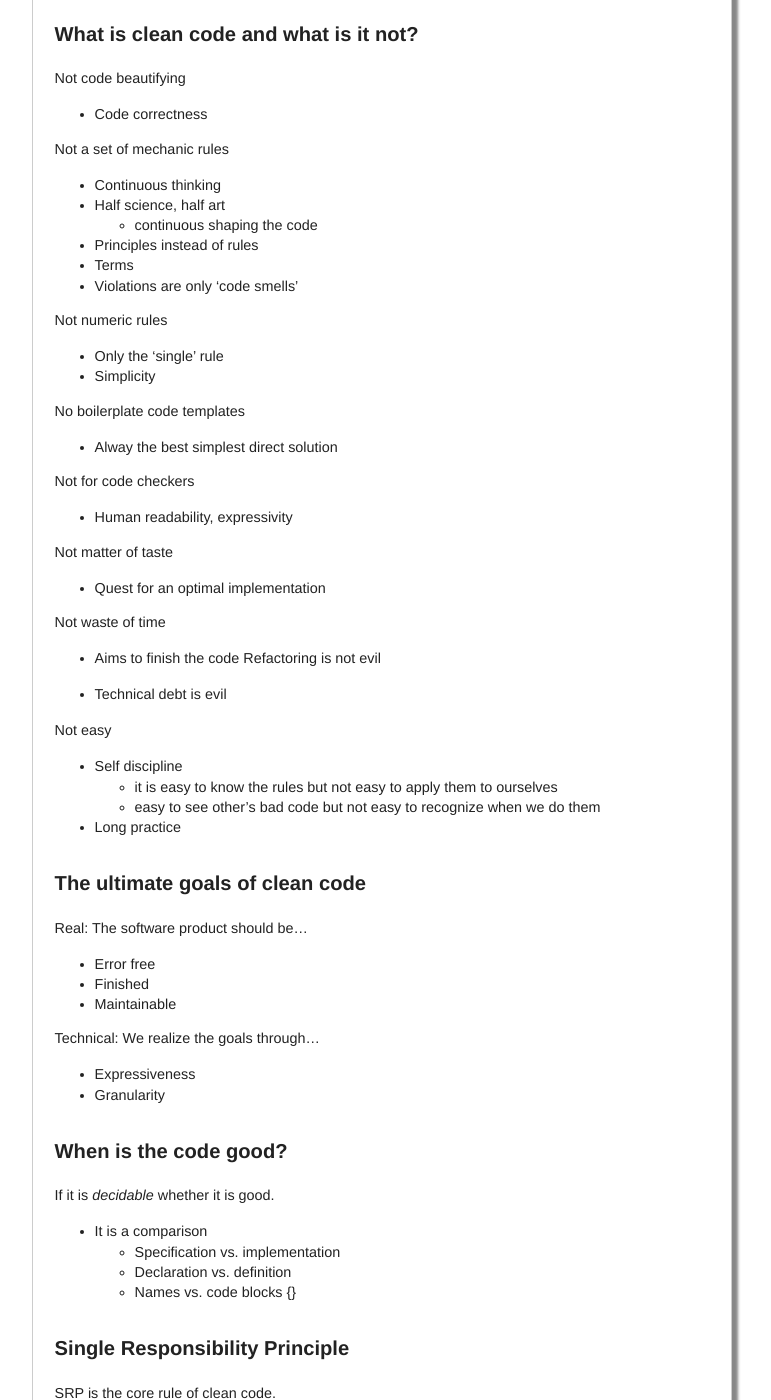
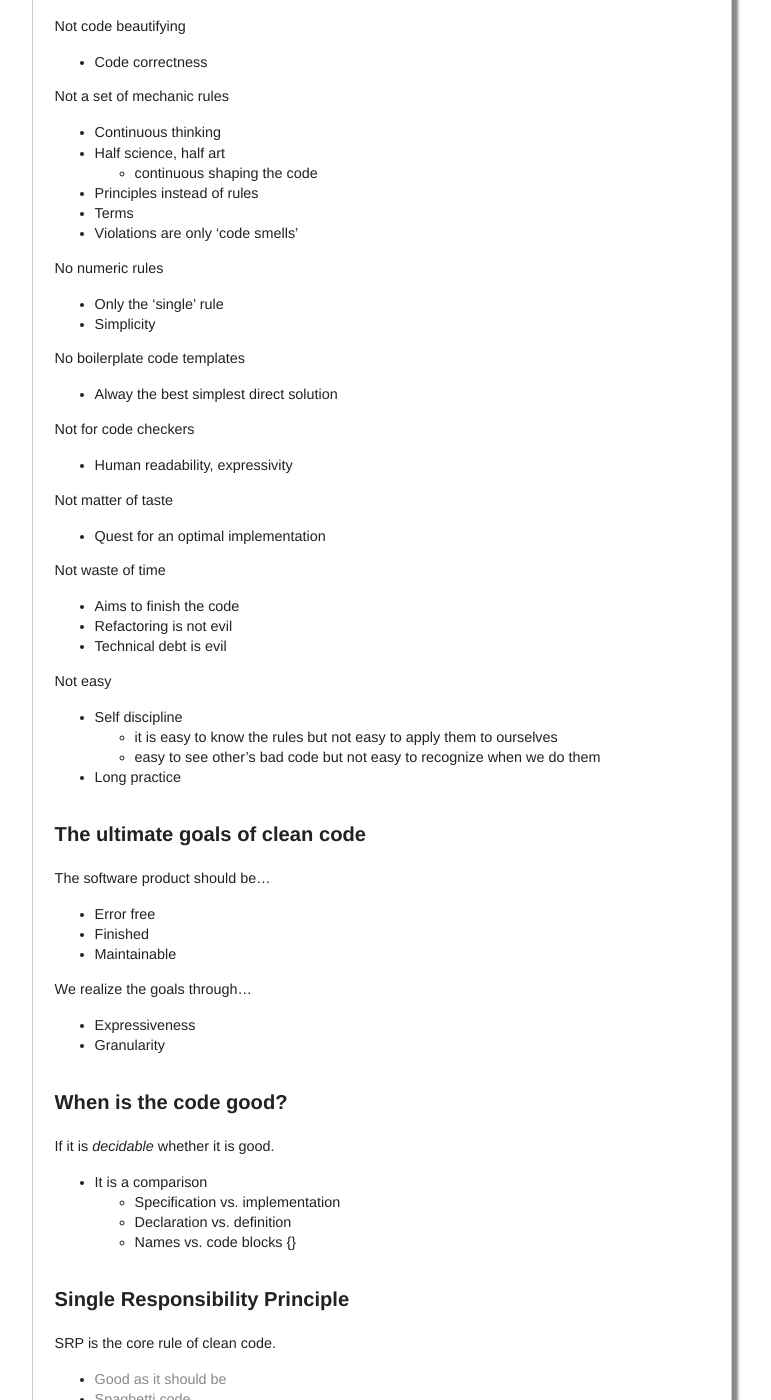
Before and after one commit to woj-tek/petozoltan.github.io, a Jekyll site: the page built from _posts/2016-08-24-clean-code-introduction.md, in a window 1280 px wide and 1400 px high, scrolled down 2708 px. Shown: the whole window, without its empty margins (258-1029 px from the left). Built offline with Jekyll 4.4.1, drawn with Linux system fonts in a browser that asks for light colours; some of the changed text lies outside the part shown.

Commit message:
Update 2016-08-24-clean-code-introduction.md

```diff
--- a/_posts/2016-08-24-clean-code-introduction.md
+++ b/_posts/2016-08-24-clean-code-introduction.md
@@ -10,8 +10,6 @@ This introduction does not go through the basics of the clean code. Instead of t
 
 * TOC
 {:toc}
-
-***
 
 ## Origin & Overview
 
@@ -119,7 +115,7 @@ Not a set of mechanic rules
 - Terms
 - Violations are only 'code smells'
 
-Not numeric rules
+No numeric rules
 
 - Only the 'single' rule
 - Simplicity
@@ -139,8 +135,7 @@ Not matter of taste
 Not waste of time
 
 - Aims to finish the code
-Refactoring is not evil
-
+- Refactoring is not evil
 - Technical debt is evil
 
 Not easy
@@ -152,13 +147,13 @@ Not easy
 
 ### The ultimate goals of clean code
 
-Real: The software product should be...
+The software product should be...
 
 - Error free
 - Finished
 - Maintainable
 
-Technical: We realize the goals through...
+We realize the goals through...
 
 - Expressiveness
 - Granularity
```
Also changed, not shown: other parts of _posts/2016-08-24-clean-code-introduction.md (+0 -2 lines).
